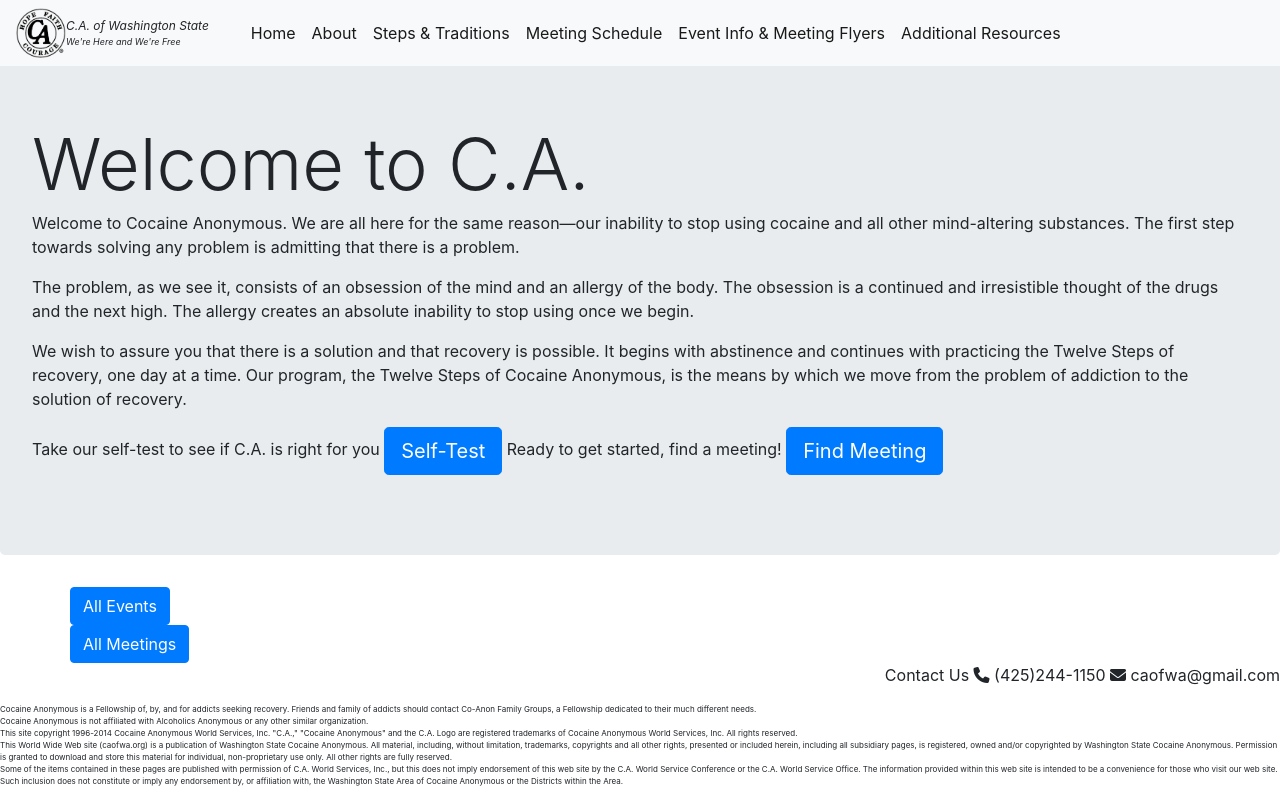
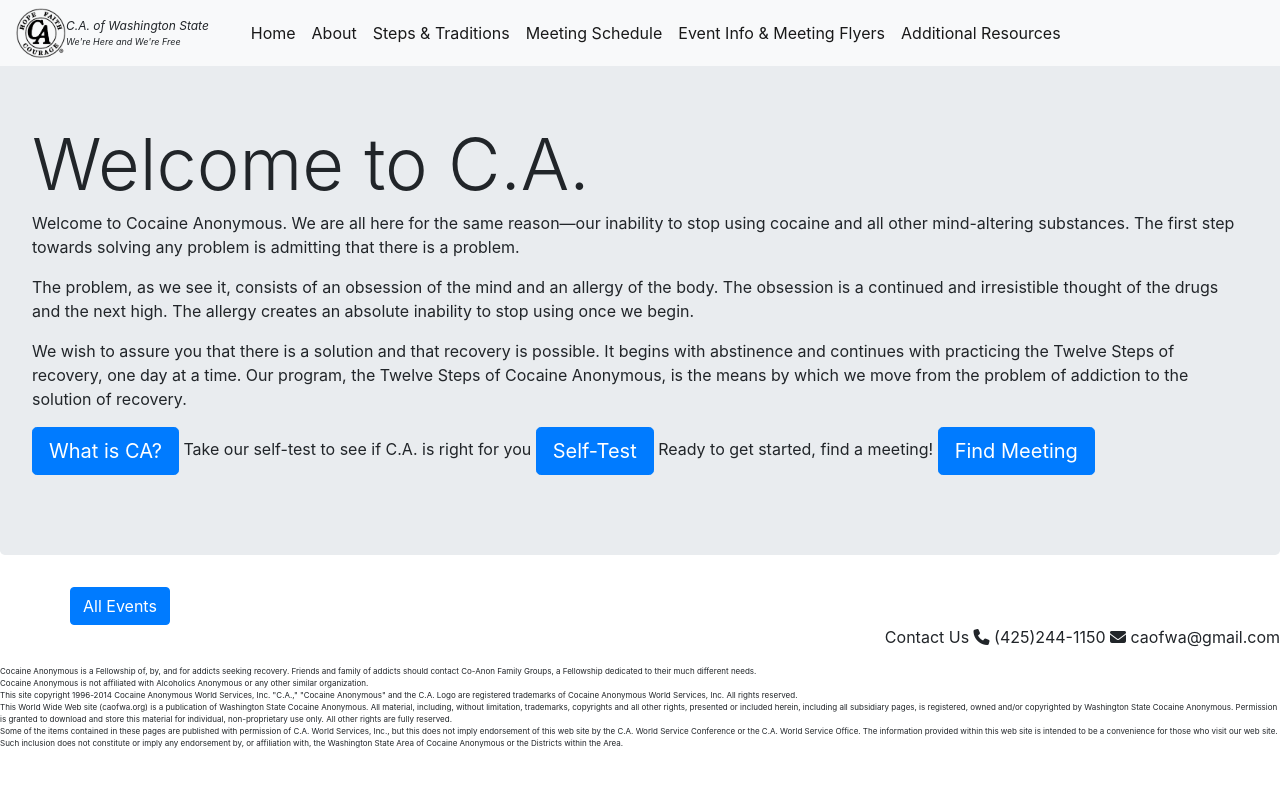
Before and after one commit to nathancmoore/final_project, a Django app: template ca_website/ca_website/templates/ca_website/home.html in a window 1280 px wide. Run offline with Django 3.2, Linux system fonts and the light colour scheme; the template is opened without the code that fills it, so the values that code supplies are empty; some libraries are stand-ins or nearby versions.

Commit message:
Updated the functionality of the home page.

```diff
--- a/ca_website/ca_website/templates/ca_website/home.html
+++ b/ca_website/ca_website/templates/ca_website/home.html
@@ -7,49 +7,33 @@
         <p>The problem, as we see it, consists of an obsession of the mind and an allergy of the body. The obsession is a continued and irresistible thought of the drugs and the next high. The allergy creates an absolute inability to stop using once we begin.</p>
         <p>We wish to assure you that there is a solution and that recovery is possible. It begins with abstinence and continues with practicing the Twelve Steps of recovery, one day at a time. Our program, the Twelve Steps of Cocaine Anonymous, is the means by which we move from the problem of addiction to the solution of recovery.</p>
       <p>
+        <a class="btn btn-primary btn-lg" href="/" onclick="javascript:void window.open('/static/pdf/What_is_CA.pdf',
+    '1420671127636','width=700,height=500,toolbar=0,menubar=0,location=0,status=0,scrollbars=1,resizable=1,left=0,top=0');return false;">What is CA?</a>
         Take our self-test to see if C.A. is right for you
-        <a class="btn btn-primary btn-lg" href="#!" role="button">Self-Test</a>
+        <a class="btn btn-primary btn-lg" href="/" onclick="javascript:void window.open('/static/pdf/Self-Test.pdf',
+    '1420671127636','width=700,height=500,toolbar=0,menubar=0,location=0,status=0,scrollbars=1,resizable=1,left=0,top=0');return false;">Self-Test</a>
         Ready to get started, find a meeting!
-        <a class="btn btn-primary btn-lg" href="#!" role="button">Find Meeting</a>
+        <a class="btn btn-primary btn-lg" href="meeting-schedule/" role="button">Find Meeting</a>
       </p>
     </div>
     <div class="container">
         <div class="row">
-            {% for event in events %}
-            <div class="col-sm-6">
-              <div class="card">
-                <div class="card-block">
-                  <img class="event_image" src="{{ event.event_photo.url }}">
-                  <h3 class="card-title">{{ event.event_name }}</h3>
-                  <p class="card-text">{{ event.event_name }}</p>
-                  <a href="#" class="btn btn-primary">Details</a>
-                </div>
+            <div id="carouselExampleIndicators" class="carousel slide" data-ride="carousel">
+              <div class="carousel-inner" role="listbox">
+                {% for event in events %}
+                  {% if forloop.last %}
+                  <div class="carousel-item active">
+                    <img class="d-block img-fluid" src="{{ event.event_photo.url }}">
+                  </div>
+                  {% else %}
+                  <div class="carousel-item">
+                    <img class="d-block img-fluid" src="{{ event.event_photo.url }}">
+                  </div>
+                  {% endif %}
+                {% endfor %}
               </div>
             </div>
-            {% endfor %}
             <a href="#" class="btn btn-primary">All Events</a>
         </div>
     </div>
-    <div class="container">
-        <div class="row">
-            {% for meeting in meetings %}
-            <!-- meeting name, meeting day, meeting time -->
-            <div class="col-sm-4">
-              <div class="card">
-                <div class="card-block">
-                  <h3 class="card-title">{{ meeting.meeting_name }}</h3>
-                  <p class="card-text">
-                      {{ meeting.weekday }}, {{ meeting.start_time }}
-                  </p>
-                  <p class="card-text">
-                      {{ meeting.location_name }}
-                  </p>
-                  <a href="#" class="btn btn-primary">Details</a>
-                </div>
-              </div>
-            </div>
-            {% endfor %}
-            <a href="#" class="btn btn-primary">All Meetings</a>
-        </div>
-    </div>
 {% endblock %}
--- a/ca_website/ca_website/views.py
+++ b/ca_website/ca_website/views.py
@@ -21,8 +21,8 @@ class HomeView(ListView):
         now = today.astimezone(pac)
         weekday = now.strftime('%A')
         context = super(HomeView, self).get_context_data(**kwargs)
-        context['meetings'] = Meeting.objects.filter(weekday=weekday)[:3]
-        context['events'] = Events.objects.filter(published=True)
+        context['meetings'] = Meeting.objects.filter(weekday=weekday)[:3].all()
+        context['events'] = Events.objects.filter(published=True).all()
         return context
 
 
```
